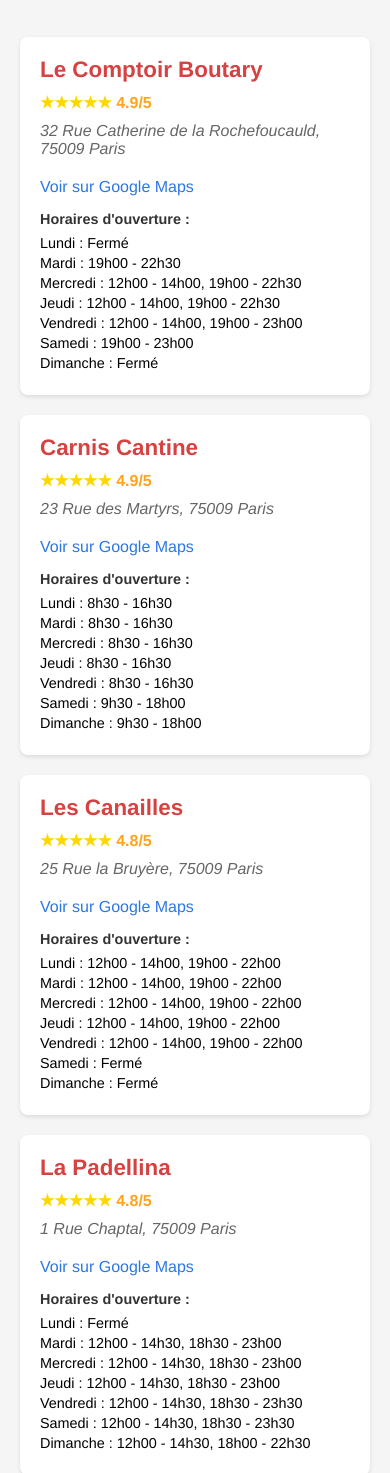
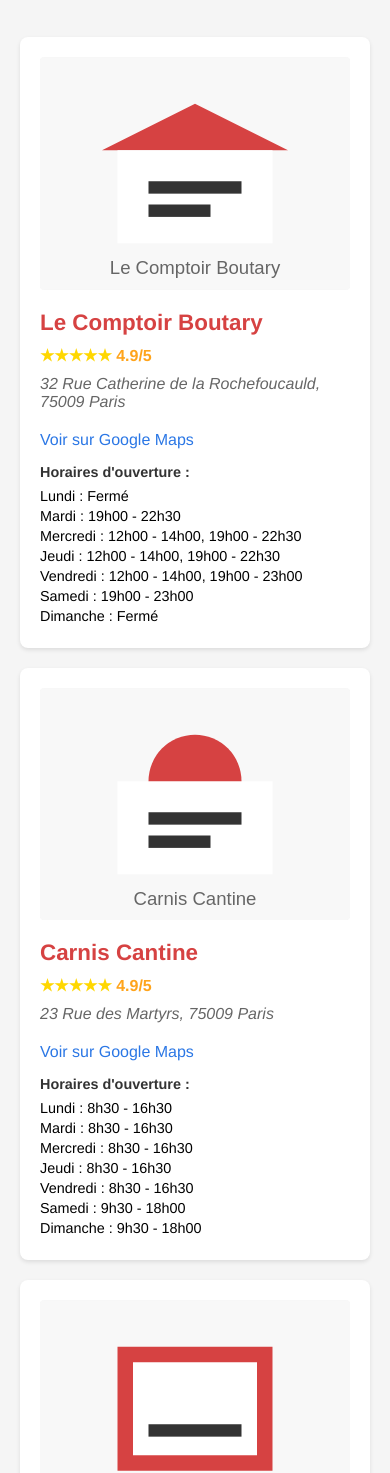
Before and after one commit to Luclegay/best-restaurants-paris, a plain HTML site: page index.html in a window 390 px wide. Shown: the part 155-1628 px from the top of the page. Drawn offline with Linux system fonts and the light colour scheme.

Commit message:
Mise à jour de index.html avec l'affichage des vignettes

```diff
--- a/index.html
+++ b/index.html
@@ -23,6 +23,19 @@
             padding: 20px;
             margin-bottom: 20px;
             box-shadow: 0 2px 4px rgba(0,0,0,0.1);
+            display: grid;
+            grid-template-columns: 200px 1fr;
+            gap: 20px;
+        }
+        .thumbnail {
+            width: 200px;
+            height: 150px;
+            object-fit: contain;
+            border-radius: 4px;
+            background-color: #f8f8f8;
+        }
+        .restaurant-info {
+            flex: 1;
         }
         .restaurant-name {
             color: #d64242;
@@ -68,12 +81,25 @@
         .maps-link:hover {
             text-decoration: underline;
         }
+        @media (max-width: 600px) {
+            .restaurant-card {
+                grid-template-columns: 1fr;
+            }
+            .thumbnail {
+                width: 100%;
+                height: auto;
+            }
+        }
     </style>
 </head>
 <body>
     <h1>Les 5 Meilleurs Restaurants du 9e Arrondissement</h1>
 
     <div class="restaurant-card">
+        <object data="images/comptoir-boutary.svg" type="image/svg+xml" class="thumbnail">
+            <img src="images/comptoir-boutary.svg" alt="Le Comptoir Boutary" class="thumbnail">
+        </object>
+        <div class="restaurant-info">
             <h2 class="restaurant-name">Le Comptoir Boutary</h2>
             <div class="rating">
                 <span class="stars">★★★★★</span> 4.9/5
@@ -93,8 +119,13 @@
                 </ul>
             </div>
         </div>
+    </div>
 
     <div class="restaurant-card">
+        <object data="images/carnis-cantine.svg" type="image/svg+xml" class="thumbnail">
+            <img src="images/carnis-cantine.svg" alt="Carnis Cantine" class="thumbnail">
+        </object>
+        <div class="restaurant-info">
             <h2 class="restaurant-name">Carnis Cantine</h2>
             <div class="rating">
                 <span class="stars">★★★★★</span> 4.9/5
@@ -114,8 +145,13 @@
                 </ul>
             </div>
         </div>
+    </div>
 
     <div class="restaurant-card">
+        <object data="images/les-canailles.svg" type="image/svg+xml" class="thumbnail">
+            <img src="images/les-canailles.svg" alt="Les Canailles" class="thumbnail">
+        </object>
+        <div class="restaurant-info">
             <h2 class="restaurant-name">Les Canailles</h2>
             <div class="rating">
                 <span class="stars">★★★★★</span> 4.8/5
@@ -135,8 +171,13 @@
                 </ul>
             </div>
         </div>
+    </div>
 
     <div class="restaurant-card">
+        <object data="images/la-padellina.svg" type="image/svg+xml" class="thumbnail">
+            <img src="images/la-padellina.svg" alt="La Padellina" class="thumbnail">
+        </object>
+        <div class="restaurant-info">
             <h2 class="restaurant-name">La Padellina</h2>
             <div class="rating">
                 <span class="stars">★★★★★</span> 4.8/5
@@ -156,8 +197,13 @@
                 </ul>
             </div>
         </div>
+    </div>
 
     <div class="restaurant-card">
+        <object data="images/pink-mamma.svg" type="image/svg+xml" class="thumbnail">
+            <img src="images/pink-mamma.svg" alt="Pink Mamma" class="thumbnail">
+        </object>
+        <div class="restaurant-info">
             <h2 class="restaurant-name">Pink Mamma</h2>
             <div class="rating">
                 <span class="stars">★★★★★</span> 4.7/5
@@ -177,5 +223,6 @@
                 </ul>
             </div>
         </div>
+    </div>
 </body>
 </html>
```
Lines whose indentation alone changed are shown as unchanged.
